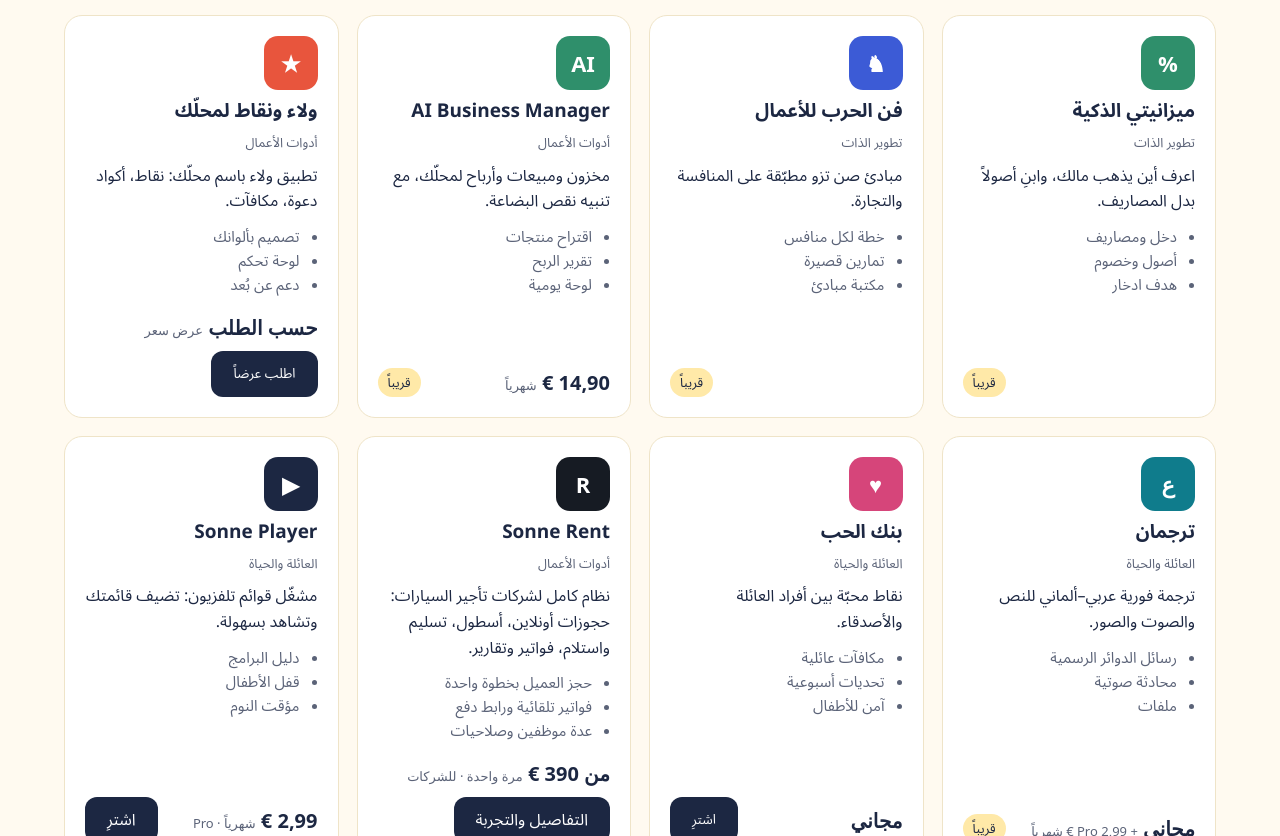
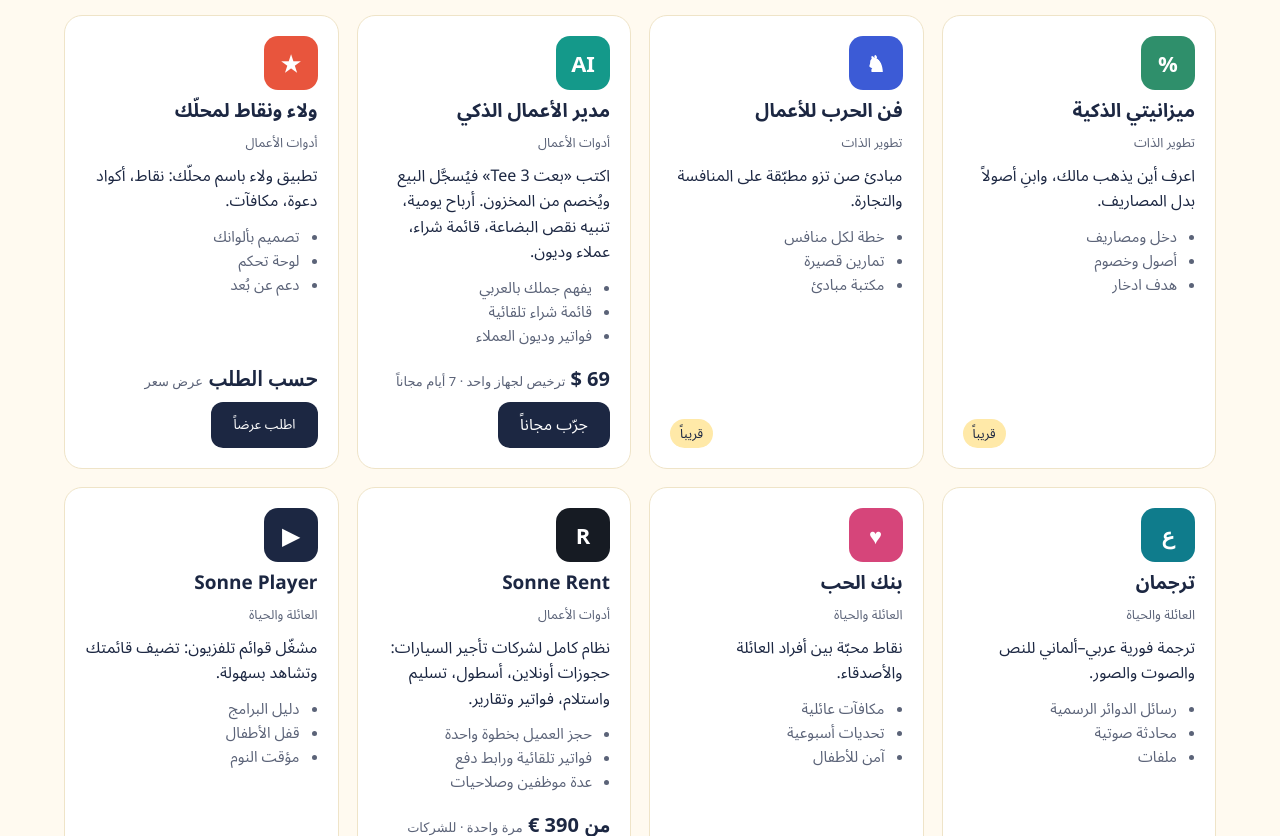
Before and after one commit to rr5436619-gif/rr5436619-gif.github.io, a plain HTML site: page apps/index.html in a window 1280 px wide. Shown: the part 1079-1915 px from the top of the page. Drawn offline with Linux system fonts and the light colour scheme.

Commit message:
Store: Smart Manager is live (trial + buy)

```diff
--- a/apps/index.html
+++ b/apps/index.html
@@ -178,7 +178,7 @@ const apps=[
  {n:"دفتر الأهداف",c:"self",i:"◎",col:"#c27a00",d:"حدّد هدفك، اكتب خطتك، وتابع تقدّمك كل يوم.",f:["هدف واضح وموعد","تذكير يومي","سجلّ التقدّم"],p:"4,99 €",u:"شهرياً",s:0,l:"https://buy.polar.sh/polar_cl_LSdNPmteOAcDJHqUw34SCIHLPk1fXQXqts0Qx3pBS6B"},
  {n:"ميزانيتي الذكية",c:"self",i:"%",col:"#2f8f6b",d:"اعرف أين يذهب مالك، وابنِ أصولاً بدل المصاريف.",f:["دخل ومصاريف","أصول وخصوم","هدف ادخار"],p:"",u:"",s:1},
  {n:"فن الحرب للأعمال",c:"self",i:"♞",col:"#3c5bd6",d:"مبادئ صن تزو مطبّقة على المنافسة والتجارة.",f:["خطة لكل منافس","تمارين قصيرة","مكتبة مبادئ"],p:"",u:"",s:1},
- {n:"AI Business Manager",c:"biz",i:"AI",col:"#2f8f6b",d:"مخزون ومبيعات وأرباح لمحلّك، مع تنبيه نقص البضاعة.",f:["اقتراح منتجات","تقرير الربح","لوحة يومية"],p:"14,90 €",u:"شهرياً",s:1},
+ {n:"مدير الأعمال الذكي",c:"biz",i:"AI",col:"#14998a",d:"اكتب «بعت 3 Tee» فيُسجَّل البيع ويُخصم من المخزون. أرباح يومية، تنبيه نقص البضاعة، قائمة شراء، عملاء وديون.",f:["يفهم جملك بالعربي","قائمة شراء تلقائية","فواتير وديون العملاء"],p:"69 $",u:"ترخيص لجهاز واحد · 7 أيام مجاناً",s:0,l:"./smart-manager/",b:["جرّب مجاناً","Kostenlos testen"]},
  {n:"ولاء ونقاط لمحلّك",c:"biz",i:"★",col:"#e8553d",d:"تطبيق ولاء باسم محلّك: نقاط، أكواد دعوة، مكافآت.",f:["تصميم بألوانك","لوحة تحكم","دعم عن بُعد"],p:"حسب الطلب",u:"عرض سعر",s:0,w:1},
  {n:"ترجمان",c:"life",i:"ع",col:"#0f7c8c",d:"ترجمة فورية عربي–ألماني للنص والصوت والصور.",f:["رسائل الدوائر الرسمية","محادثة صوتية","ملفات"],p:"مجاني",u:"+ Pro 2,99 € شهرياً",s:1},
  {n:"بنك الحب",c:"life",i:"♥",col:"#d6457a",d:"نقاط محبّة بين أفراد العائلة والأصدقاء.",f:["مكافآت عائلية","تحديات أسبوعية","آمن للأطفال"],p:"مجاني",u:"",s:0},
```
